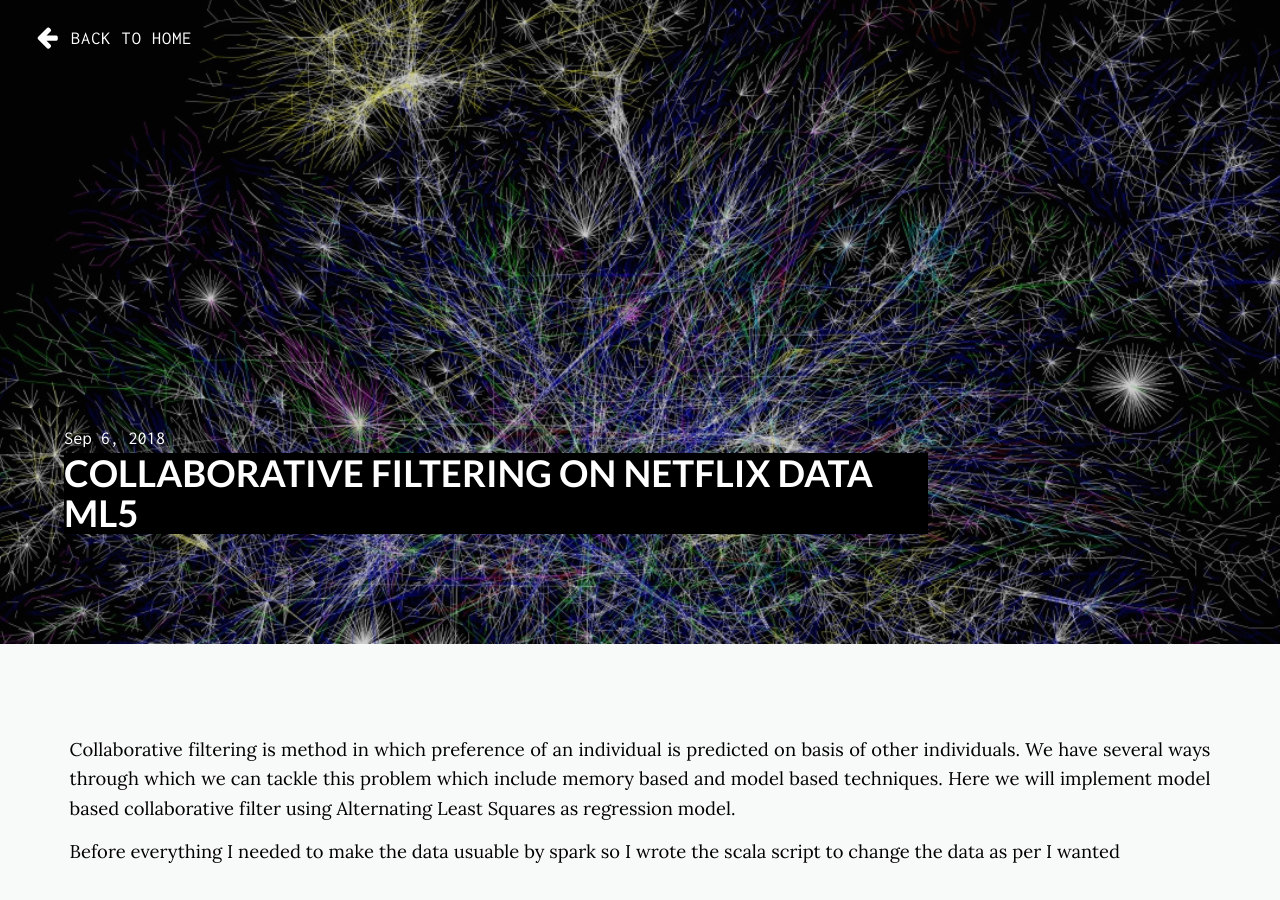
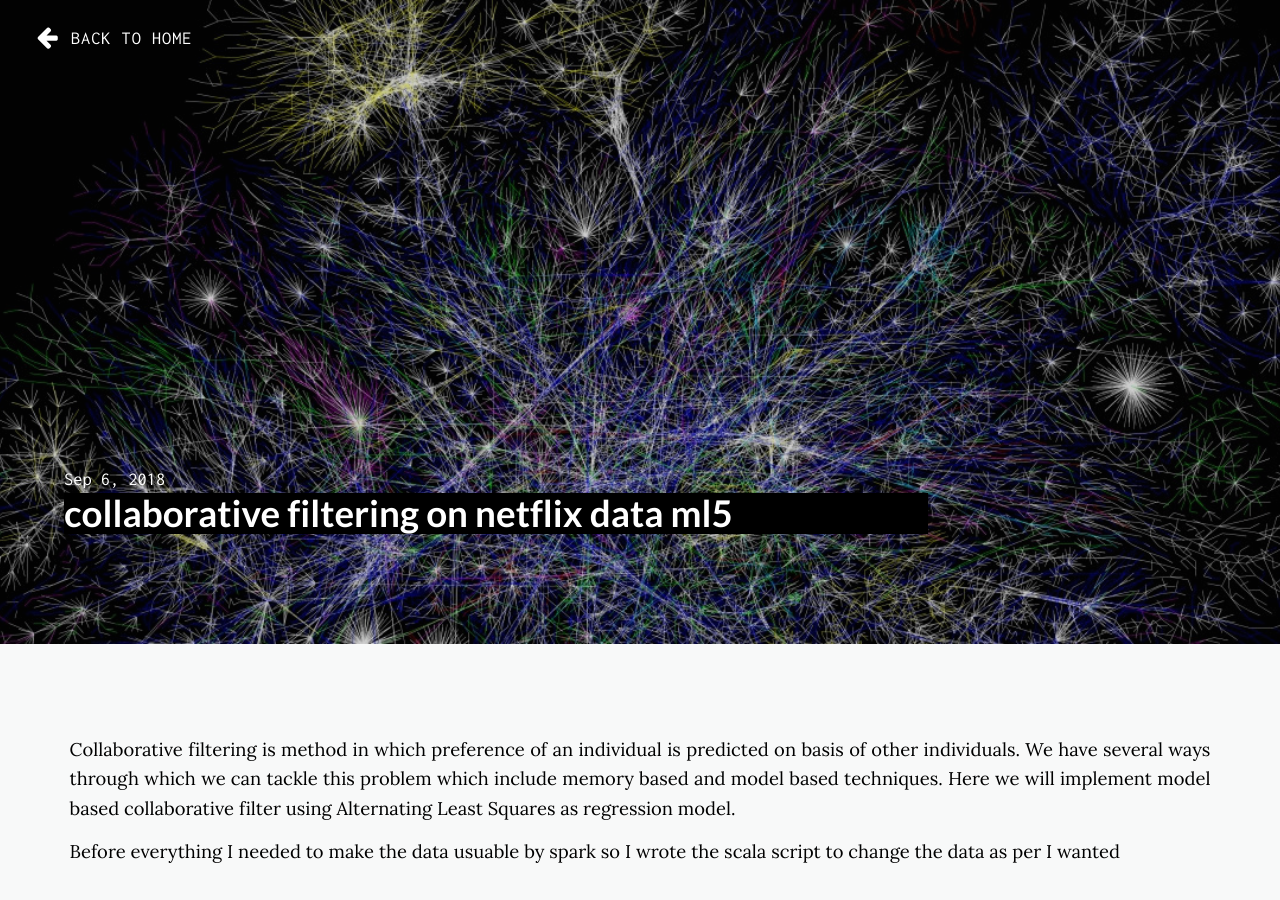
Before and after one commit to daftengineer/daftengineer.github.io, a Jekyll site: the page built from _posts/2018-09-06-collaborative-filtering.markdown, in a window 1280 px wide and 900 px high. Built offline with Jekyll 4.4.1, drawn with Linux system fonts in a browser that asks for light colours; nearby versions of some CDN libraries.

```diff
--- a/_posts/2018-09-06-collaborative-filtering.markdown
+++ b/_posts/2018-09-06-collaborative-filtering.markdown
@@ -1,6 +1,6 @@
 ---
 layout: post
-title: "COLLABORATIVE FILTERING ON NETFLIX DATA ML5"
+title: "collaborative filtering on netflix data ml5"
 date: 2018-09-06
 description: predicting the behaviour of user depending on their movie choices
 image: "background-image: url('https://daftengineer.github.io/media_assets/cf.jpg');"
```
